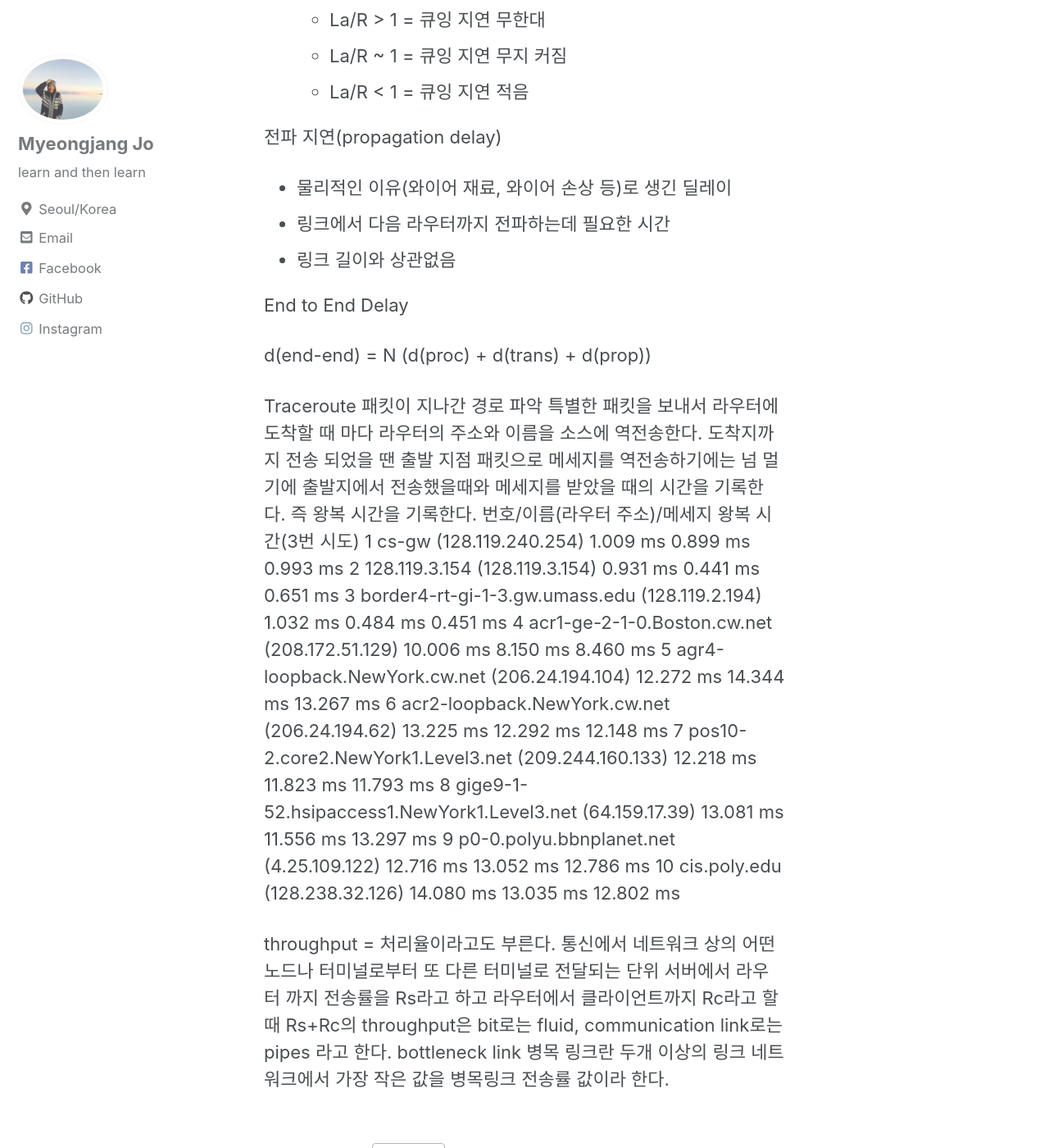
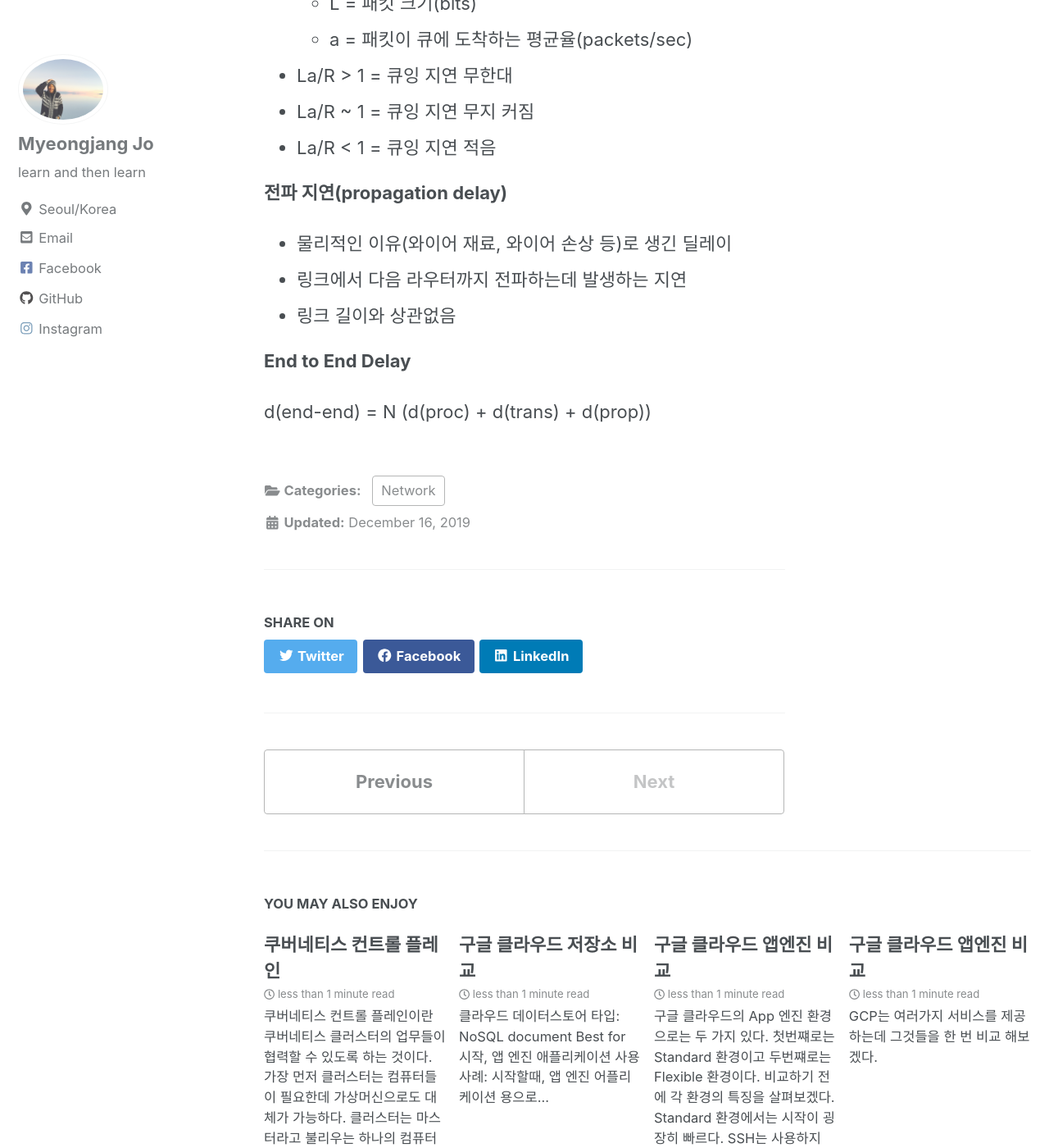
Before and after one commit to josephmjjo/josephmjjo.github.io, a Jekyll site: the page built from _posts/2019-12-16-네트워크 지연 종류.md, in a window 1280 px wide and 1400 px high, scrolled down 1301 px. Shown: the whole window at 82% size. Built offline with Jekyll 4.4.1, drawn with Linux system fonts in a browser that asks for light colours; cached includes are drawn as plain includes; nearby versions of some CDN libraries; some of the changed text lies outside the part shown.

Commit message:
add delay of network

```diff
--- a/_posts/2019-12-16-네트워크 지연 종류.md
+++ b/_posts/2019-12-16-네트워크 지연 종류.md
@@ -16,55 +16,33 @@ __노드 처리 지연(nodal processing delay)__
 - 라우터에서의 처리 지연
 - 패킷의 헤더를 조사하고 어느 출력 링크로 보낼지 결정하는 시간에 따른 지연
 
+__트랙픽 강도 와 La/R 크기에 따른 상관관계__
+
+- R= 링크 전송률 비트가 큐에서 나가는 비율(bits/sec)
+- La = 비트가 큐에 도착하는 평균율
+
+__큐잉 지연(queuing delay)__
+- 패킷이 큐에서 출력링크로 전송되는 과정에서 생기는 딜레이<br>
+    여기서 큐란 패킷이 라우터에서 빠져나가지 못할 경우 라우터에 패킷을 저장하는 *방법*을 뿐이다. 큐는 패킷을 저장 하지않고 그저 FIFO(FIFO))로 나열만 한다. 즉 큐에는 패킷이 없고 패킷 주소만 가지고 있다.
+
+__전송 지연( transmission delay)__
+
+- 비트를 링크로 내보내는데 생기는 지연
+- La/R(length / bandwidth)
 - 트랙픽 강도 와 La/R 크기에 따른 상관관계
     - R= 링크 전송률 비트가 큐에서 나가는 비율(bits/sec)
     - La = 비트가 큐에 도착하는 평균율
+    - L = 패킷 크기(bits)
+    - a = 패킷이 큐에 도착하는 평균율(packets/sec)
+- La/R > 1 = 큐잉 지연 무한대
+- La/R ~ 1 = 큐잉 지연 무지 커짐
+- La/R < 1 = 큐잉 지연 적음
 
-- 큐잉 지연(queuing delay)
-    - 패킷이 큐에서 출력링크로 전송되는 과정에서 생기는 딜레이<br>
-        여기서 큐란 패킷이 라우터에서 빠져나가지 못할 경우 라우터에 패킷을 저장하는 *방법*을 뿐이다. 큐는 패킷을 저장 하지않고 그저 FIFO(FIFO))로 나열만 한다. 즉 큐에는 패킷이 없고 패킷 주소만 가지고 있다.
-
-- 전송 지연( transmission delay)
-    - 비트를 링크로 내보내는데 생기는 지연
-    - La/R(length / bandwidth)
-    - 트랙픽 강도 와 La/R 크기에 따른 상관관계
-        - R= 링크 전송률 비트가 큐에서 나가는 비율(bits/sec)
-        - La = 비트가 큐에 도착하는 평균율
-        - L = 패킷 크기(bits)
-        - a = 패킷이 큐에 도착하는 평균율(packets/sec)
-    - La/R > 1 = 큐잉 지연 무한대
-    - La/R ~ 1 = 큐잉 지연 무지 커짐
-    - La/R < 1 = 큐잉 지연 적음
-
-전파 지연(propagation delay)
+__전파 지연(propagation delay)__
 - 물리적인 이유(와이어 재료, 와이어 손상 등)로 생긴 딜레이
-- 링크에서 다음 라우터까지 전파하는데 필요한 시간
+- 링크에서 다음 라우터까지 전파하는데 발생하는 지연
 - 링크 길이와 상관없음
 
-End to End Delay
+__End to End Delay__
 
 d(end-end) = N (d(proc) + d(trans) + d(prop))
-
-Traceroute
-패킷이 지나간 경로 파악
-특별한 패킷을 보내서 라우터에 도착할 때 마다 라우터의 주소와 이름을 소스에 역전송한다.
-도착지까지 전송 되었을 땐 출발 지점 패킷으로 메세지를 역전송하기에는 넘 멀기에
-출발지에서 전송했을때와 메세지를 받았을 때의 시간을 기록한다.
-즉 왕복 시간을 기록한다.
-번호/이름(라우터 주소)/메세지 왕복 시간(3번 시도)
-1 cs-gw (128.119.240.254) 1.009 ms 0.899 ms 0.993 ms
-2 128.119.3.154 (128.119.3.154) 0.931 ms 0.441 ms 0.651 ms
-3 border4-rt-gi-1-3.gw.umass.edu (128.119.2.194) 1.032 ms 0.484 ms 0.451 ms
-4 acr1-ge-2-1-0.Boston.cw.net (208.172.51.129) 10.006 ms 8.150 ms 8.460 ms
-5 agr4-loopback.NewYork.cw.net (206.24.194.104) 12.272 ms 14.344 ms 13.267 ms
-6 acr2-loopback.NewYork.cw.net (206.24.194.62) 13.225 ms 12.292 ms 12.148 ms
-7 pos10-2.core2.NewYork1.Level3.net (209.244.160.133) 12.218 ms 11.823 ms 11.793 ms
-8 gige9-1-52.hsipaccess1.NewYork1.Level3.net (64.159.17.39) 13.081 ms 11.556 ms 13.297 ms
-9 p0-0.polyu.bbnplanet.net (4.25.109.122) 12.716 ms 13.052 ms 12.786 ms
-10 cis.poly.edu (128.238.32.126) 14.080 ms 13.035 ms 12.802 ms
-
-throughput = 처리율이라고도 부른다. 통신에서 네트워크 상의 어떤 노드나 터미널로부터 또 다른 터미널로 전달되는 단위
-서버에서 라우터 까지 전송률을 Rs라고 하고 라우터에서 클라이언트까지 Rc라고 할 때
-Rs+Rc의 throughput은 bit로는 fluid, communication link로는 pipes 라고 한다.
-bottleneck link
-병목 링크란 두개 이상의 링크 네트워크에서 가장 작은 값을 병목링크 전송률 값이라 한다.
```
